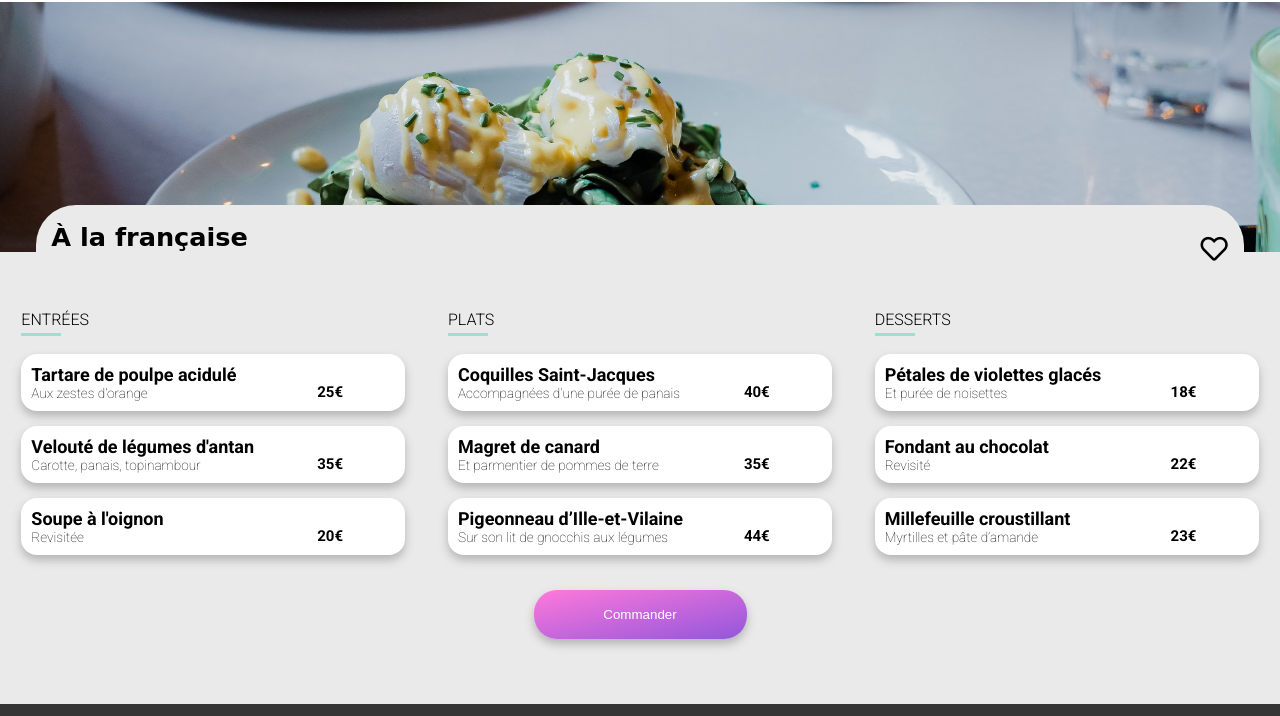
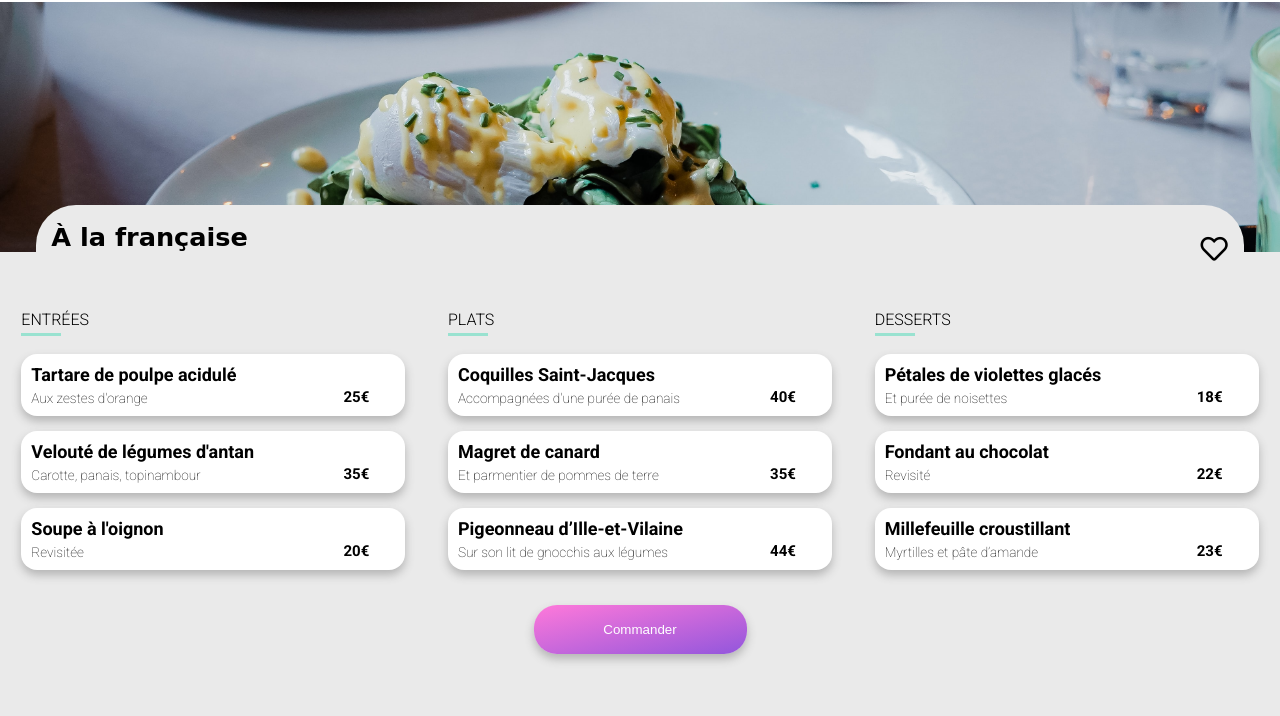
Before and after one commit to abi-38/AbigaelDeSandi_3_19012021, a website: page aLaFrancaise.html in a window 1280 px wide. Shown: the part 60-776 px from the top of the page. Drawn offline with Linux system fonts and the light colour scheme; a web font is replaced by a local one.

Commit message:
amélioration du check

```diff
--- a/sass/pages/_menu.scss
+++ b/sass/pages/_menu.scss
@@ -49,10 +49,11 @@ main {
                 display: flex;
                 flex-direction: column;
                 justify-content: space-around;
-                width: 64vw;
+                width: 142vw;
                 padding: 10px;
                 & > h3 {
                     margin: 0;
+                    padding-bottom: 5px;
                 }
                 & > p {
                     margin: 0;
@@ -62,7 +63,9 @@ main {
             &__seconde-colonne {
                 display: flex;
                 align-items: flex-end;
-                padding: 0 15px 10px 0px;
+                justify-content: right;
+                width: 10vw;
+                padding-bottom: 10px;
             }
             /*CHECK SANS HOVER*/
             .check {
@@ -73,8 +76,8 @@ main {
                 justify-content: center;
                 align-items: center;
                 border-radius: 0px 15px 15px 0px;
+                transform: translateX(65px);
                 transition: all .4s ease-in-out;
-                transform: translateX(65px);
                 & > i {
                     transform: rotate(-180deg);
                 }
@@ -85,10 +88,16 @@ main {
                 width: 40vw;
             }
             /*Rognage du H3 + paragraphe avec les 3 points de suspensions*/
-            &:hover > .vignette__premiere-colonne > h3, p {
+            &:hover > .vignette__premiere-colonne > h3 {
                 white-space: nowrap;
                 overflow: hidden;
                 text-overflow: ellipsis;
+            }
+            &:hover > .vignette__premiere-colonne > p {
+                white-space: nowrap;
+                overflow: hidden;
+                text-overflow: ellipsis;
+                width: auto;
             }
             /*Déplacement du check sur la gauche pour qu'il apparaisse*/
             &:hover > .check {
--- a/sass/utils/_media.scss
+++ b/sass/utils/_media.scss
@@ -31,7 +31,10 @@
         & > section > .vignette {
             width: 30vw;
             & > .vignette__premiere-colonne {
-                width: 26vw;
+                width: 46vw;
+            }
+            & > .vignette__seconde-colonne {
+                margin-right: 10px;
             }
         }
         & > .btn.btn--space-menus {
```
Also changed, not shown: public/css/style.css, 1 other file.
